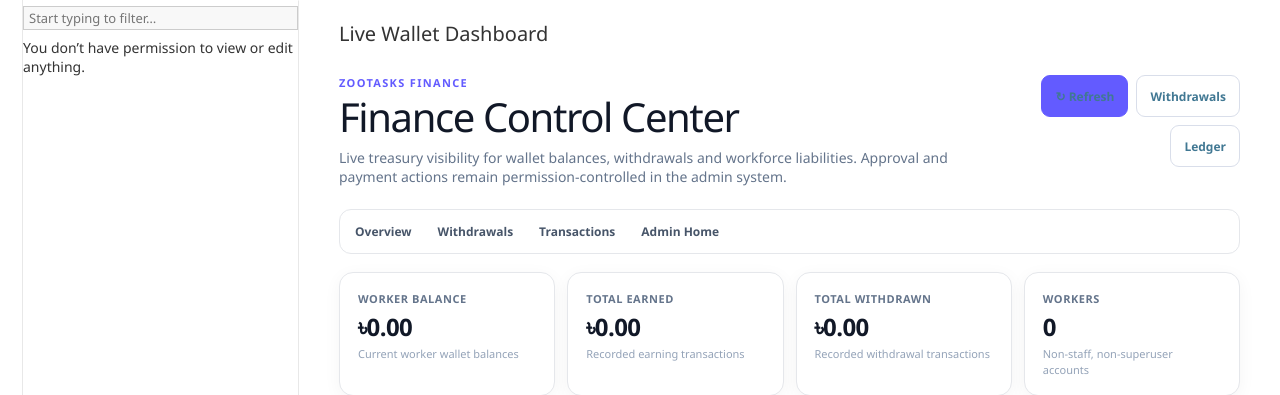
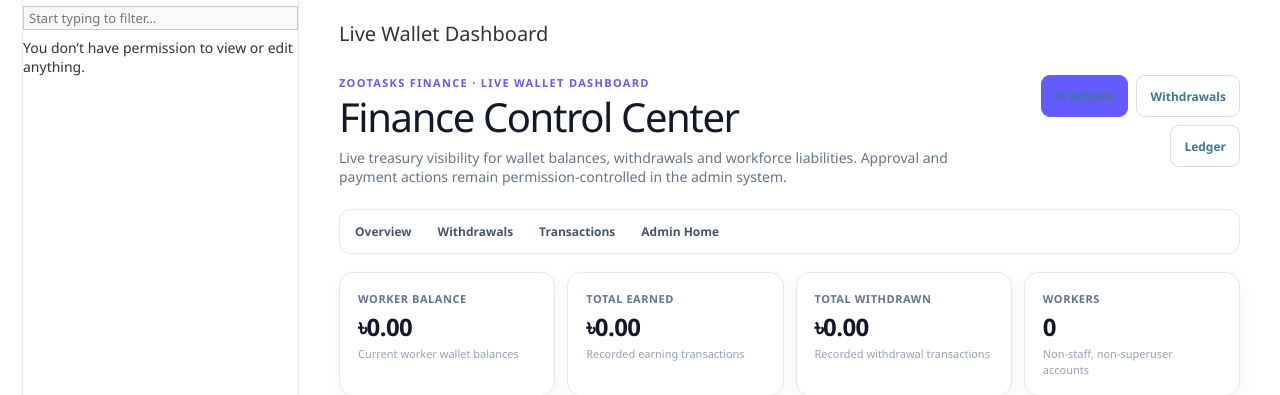
Before and after one commit to Rafiqual69/Zootasks, a Django app: page /admin/live-wallet/ in a window 1280 px wide. Shown: the part 92-487 px from the top of the page. Run offline with Django 5.2, Linux system fonts and the light colour scheme; the visitor is signed in with stand-in values (Sample User, id 1); data comes from the database, SQL or seed files in the repository; data that the repository does not hold is empty.

Commit message:
Preserve live wallet dashboard test label

```diff
--- a/backend/core/templates/admin/live_wallet_dashboard.html
+++ b/backend/core/templates/admin/live_wallet_dashboard.html
@@ -44,7 +44,7 @@
 <div class="zt-finance-shell">
     <header class="zt-finance-top">
         <div>
-            <p class="zt-finance-kicker">ZooTasks Finance</p>
+            <p class="zt-finance-kicker">ZooTasks Finance · Live Wallet Dashboard</p>
             <h1 class="zt-finance-title">Finance Control Center</h1>
             <p class="zt-finance-subtitle">
                 Live treasury visibility for wallet balances, withdrawals and workforce liabilities.
```
